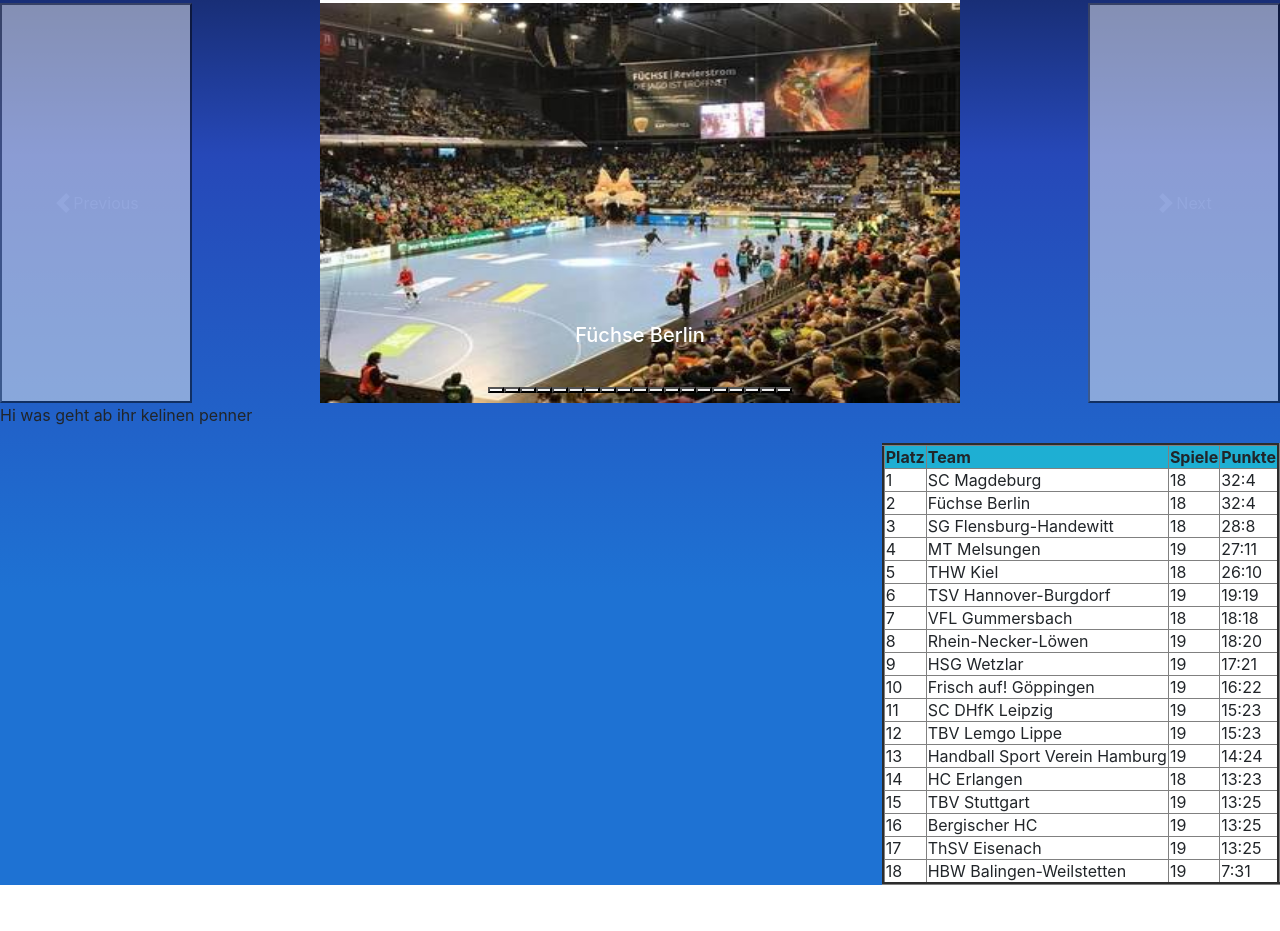
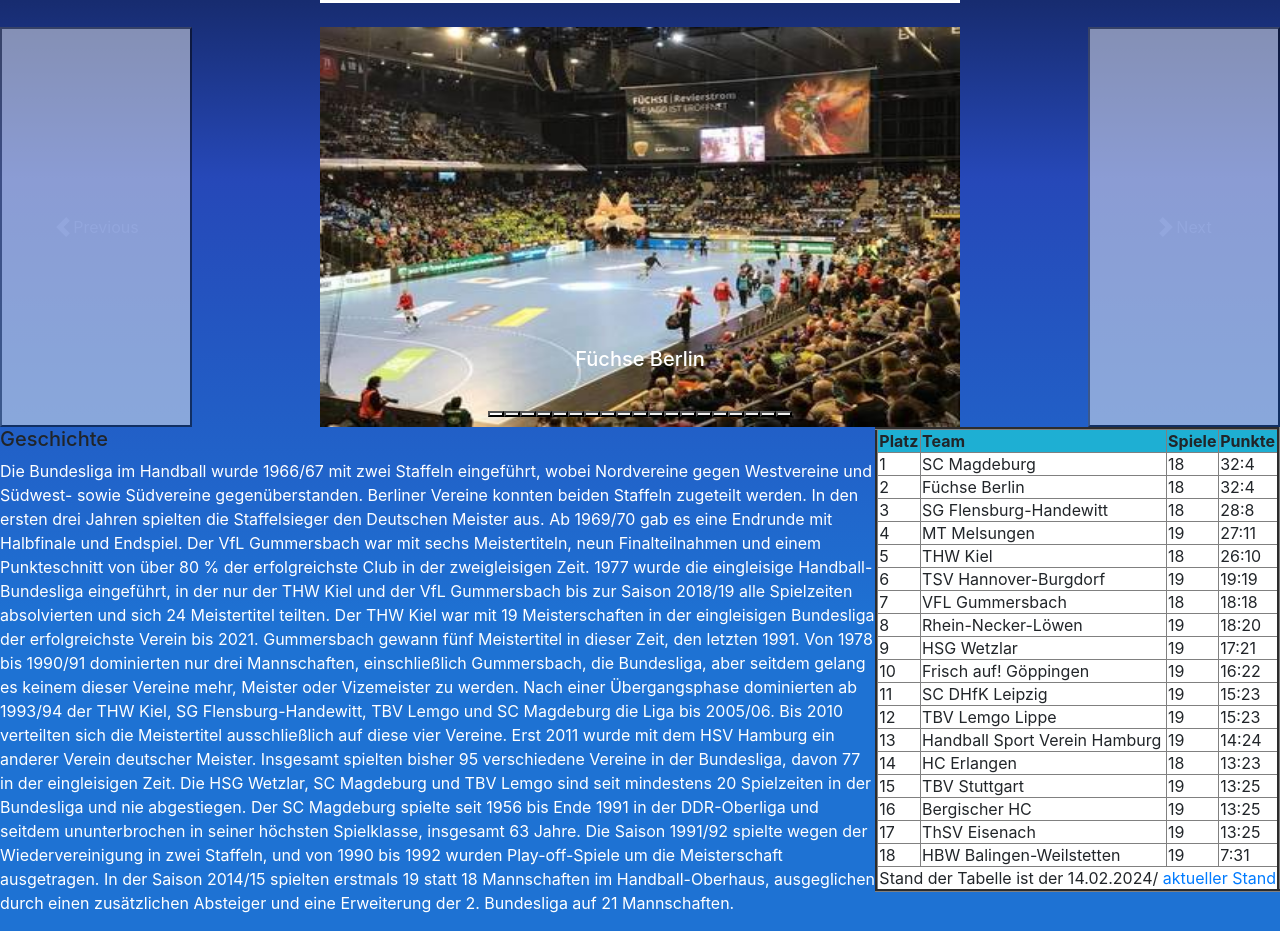
Before and after one commit to Jak0bus/Klausur-ersatz, a plain HTML site: page index.html in a window 1280 px wide. Shown: the part 575-1506 px from the top of the page. Before the commit the page ends 1460 px from the top, so only its background shows below. Drawn offline with nearby package versions, Linux system fonts and the light colour scheme.

Commit message:
Add files via upload

```diff
--- a/index.html
+++ b/index.html
@@ -12,17 +12,20 @@
 
   <nav class="navbar navbar-expand-lg bg-body-tertiary">
     <div class="container-fluid">
-      <a class="navbar-brand" href="#">Navbar</a>
+      <a class="navbar-brand" href="#">Home</a>
       <button class="navbar-toggler" type="button" data-bs-toggle="collapse" data-bs-target="#navbarNav" aria-controls="navbarNav" aria-expanded="false" aria-label="Toggle navigation">
         <span class="navbar-toggler-icon"></span>
       </button>
       <div class="collapse navbar-collapse" id="navbarNav">
         <ul class="navbar-nav">
           <li class="nav-item">
-            <a class="nav-link active" aria-current="page" href="#">Home</a>
+            <a class="nav-link active" aria-current="page" href="#">Hallen</a>
           </li>
           <li class="nav-item">
-            <a class="nav-link" href="#">Hallen</a>
+            <a class="nav-link" href="#">Geschichte</a>
+          </li>
+          <li class="nav-item">
+            <a class="nav-link" href="#">Tabelle</a>
           </li>
         </ul>
       </div>
@@ -42,7 +45,7 @@
   <div id="logo" class="Logo">
   <img src="Bilder/HBL Logo.png">
   </div>
-
+  </br>
   <div id="carouselExampleCaptions" class="carousel slide">
     <div class="carousel-indicators">
       <button type="button" data-bs-target="#carouselExampleCaptions" data-bs-slide-to="0" class="active" aria-current="true" aria-label="Slide 1"></button>
@@ -212,10 +215,10 @@
     </button>
   </div>
 
-  <div>
 
- <p>Hi was geht ab ihr kelinen penner</p>
+  <div class="grid-container">
 
+    <div class="grid-item">
            <table border="3"; align="right">
             <tr>
               <th>Platz</th>
@@ -331,7 +334,35 @@
               <td>19</td>
               <td>7:31</td>
             </tr>
-    </table>
+            <tr>
+
+              <td colspan="4">Stand der Tabelle ist der 14.02.2024/ <a href="https://www.liquimoly-hbl.de/de/liqui-moly-hbl/tabelle/saisonen/tabelle/saison-23-24/gesamt-tabelle/"> aktueller Stand</td>
+            </tr>
+            </table>
+      </div>
+
+      <div class="grid-item">
+      <h5>Geschichte</h5>
+      <p>Die Bundesliga im Handball wurde 1966/67 mit zwei Staffeln eingeführt, wobei Nordvereine gegen Westvereine und Südwest- sowie Südvereine gegenüberstanden.
+        Berliner Vereine konnten beiden Staffeln zugeteilt werden.
+        In den ersten drei Jahren spielten die Staffelsieger den Deutschen Meister aus.
+        Ab 1969/70 gab es eine Endrunde mit Halbfinale und Endspiel. Der VfL Gummersbach war mit sechs Meistertiteln, neun Finalteilnahmen und einem Punkteschnitt von über 80 % der erfolgreichste Club in der zweigleisigen Zeit.
+
+        1977 wurde die eingleisige Handball-Bundesliga eingeführt, in der nur der THW Kiel und der VfL Gummersbach bis zur Saison 2018/19 alle Spielzeiten absolvierten und sich 24 Meistertitel teilten.
+        Der THW Kiel war mit 19 Meisterschaften in der eingleisigen Bundesliga der erfolgreichste Verein bis 2021. Gummersbach gewann fünf Meistertitel in dieser Zeit, den letzten 1991. Von 1978 bis 1990/91 dominierten nur drei Mannschaften,
+        einschließlich Gummersbach, die Bundesliga, aber seitdem gelang es keinem dieser Vereine mehr, Meister oder Vizemeister zu werden.
+
+        Nach einer Übergangsphase dominierten ab 1993/94 der THW Kiel, SG Flensburg-Handewitt,
+        TBV Lemgo und SC Magdeburg die Liga bis 2005/06. Bis 2010 verteilten sich die Meistertitel ausschließlich auf diese vier Vereine.
+        Erst 2011 wurde mit dem HSV Hamburg ein anderer Verein deutscher Meister.
+
+        Insgesamt spielten bisher 95 verschiedene Vereine in der Bundesliga, davon 77 in der eingleisigen Zeit. Die HSG Wetzlar, SC Magdeburg und TBV Lemgo sind seit mindestens 20 Spielzeiten in der Bundesliga und nie abgestiegen.
+        Der SC Magdeburg spielte seit 1956 bis Ende 1991 in der DDR-Oberliga und seitdem ununterbrochen in seiner höchsten Spielklasse, insgesamt 63 Jahre.
+
+        Die Saison 1991/92 spielte wegen der Wiedervereinigung in zwei Staffeln, und von 1990 bis 1992 wurden Play-off-Spiele um die Meisterschaft ausgetragen.
+        In der Saison 2014/15 spielten erstmals 19 statt 18 Mannschaften im Handball-Oberhaus, ausgeglichen durch einen zusätzlichen Absteiger und eine Erweiterung der 2. Bundesliga auf 21 Mannschaften.</p>
+
+      </div>
 
 </div>
 
--- a/style.css
+++ b/style.css
@@ -47,3 +47,7 @@
   background-color: rgb(255, 255, 255);
 
 }
+
+p {
+  color: rgb(255, 255, 255);
+}
```
Also changed, not shown: index 2.html (added, +40 -0 lines).
